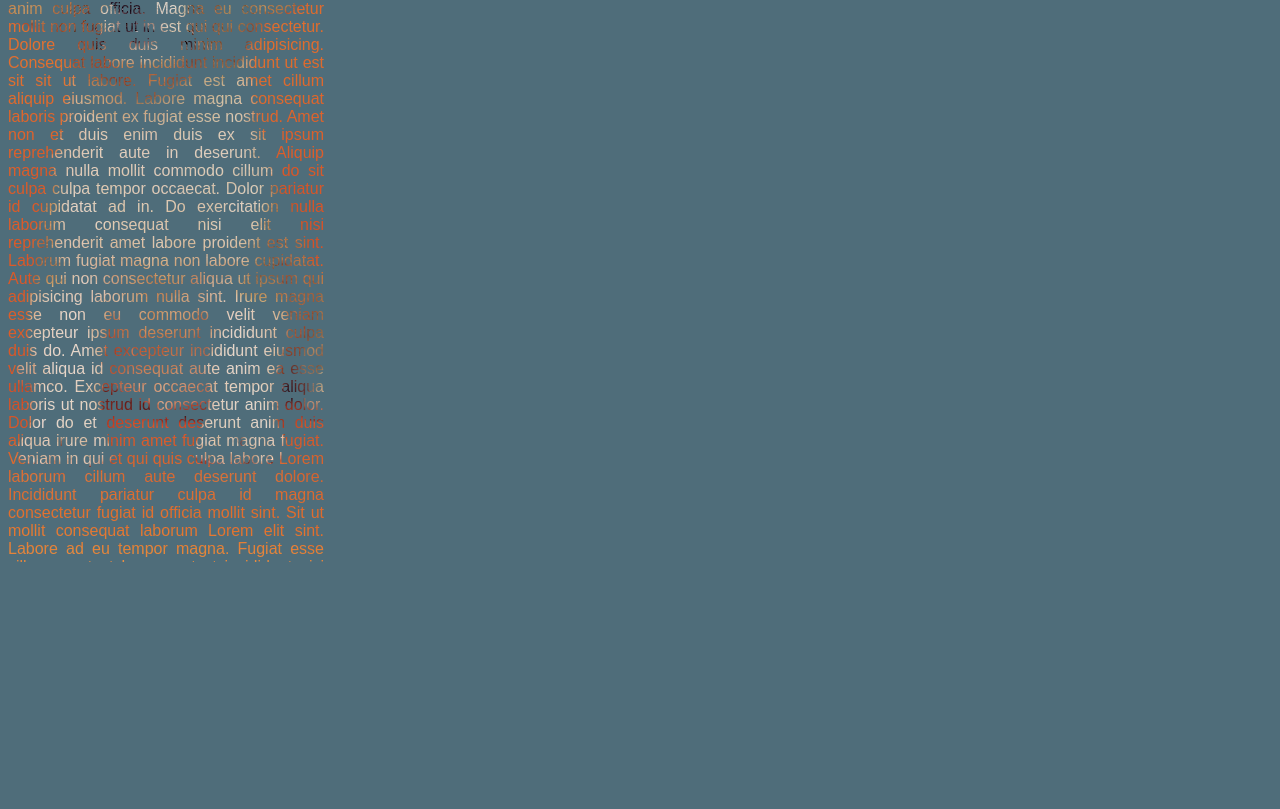
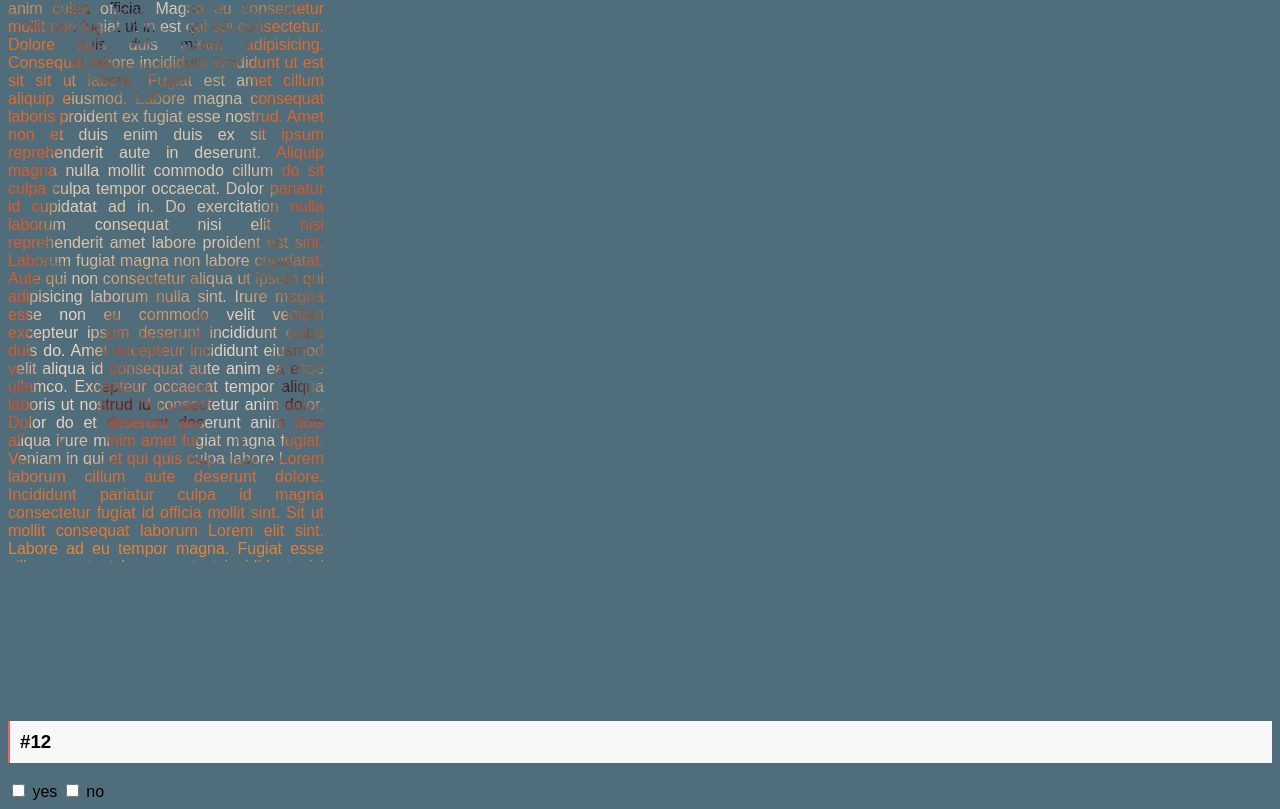
Before and after one commit to allanqueiroz02/tips-tricks, a plain HTML site: page src/index.html in a window 1280 px wide. Shown: the part 2671-3480 px from the top of the page. Before the commit the page ends 3389 px from the top, so only its background shows below. Drawn offline with Linux system fonts and the light colour scheme.

Commit message:
accent color

```diff
--- a/src/index.html
+++ b/src/index.html
@@ -129,6 +129,14 @@
       incididunt incididunt ut est sit sit ut labore101.
     </p>
 
+    <h3 class="cool-header">#12</h3>
+    <div class="accent">
+      <input type="checkbox" name="yes" id="yes" />
+      <label for="yes">yes</label>
+      <input type="checkbox" name="no" id="no" />
+      <label for="no">no</label>
+    </div>
+
     <script src="../dist/index.js"></script>
   </body>
 </html>
--- a/src/style.css
+++ b/src/style.css
@@ -52,3 +52,7 @@ button:hover {
   -webkit-background-clip: text;
   -webkit-text-fill-color: rgba(225, 225, 225, 0);
 }
+
+.accent   {
+  accent-color: #0ba263;
+}
```
